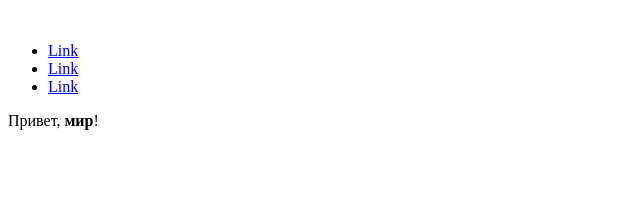
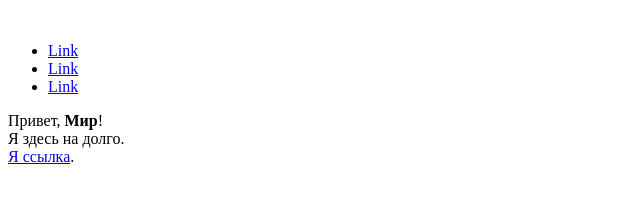
Before and after one commit to vvpetrov63/pug, a website: page app/pug/demo.pug in a window 1280 px wide. Shown: the whole page, without its empty margins (0-640 px from the left). Drawn offline with nearby package versions, Linux system fonts and the light colour scheme; files that its build step writes are made by us from their sources.

Commit message:
lesson 2.2

```diff
--- a/app/pug/demo.pug
+++ b/app/pug/demo.pug
@@ -9,4 +9,10 @@ html
             li: a(href="#") Link
             li: a(href="#") Link
             li: a(href="#") Link
-        p Привет, <b>мир</b>!
+        p.
+            Привет, #[b Мир]!
+            #[br]
+            Я здесь на долго.
+
+            #[br]
+            #[a(href="#") Я ссылка].
```
Also changed, not shown: app/html/demo.html.
